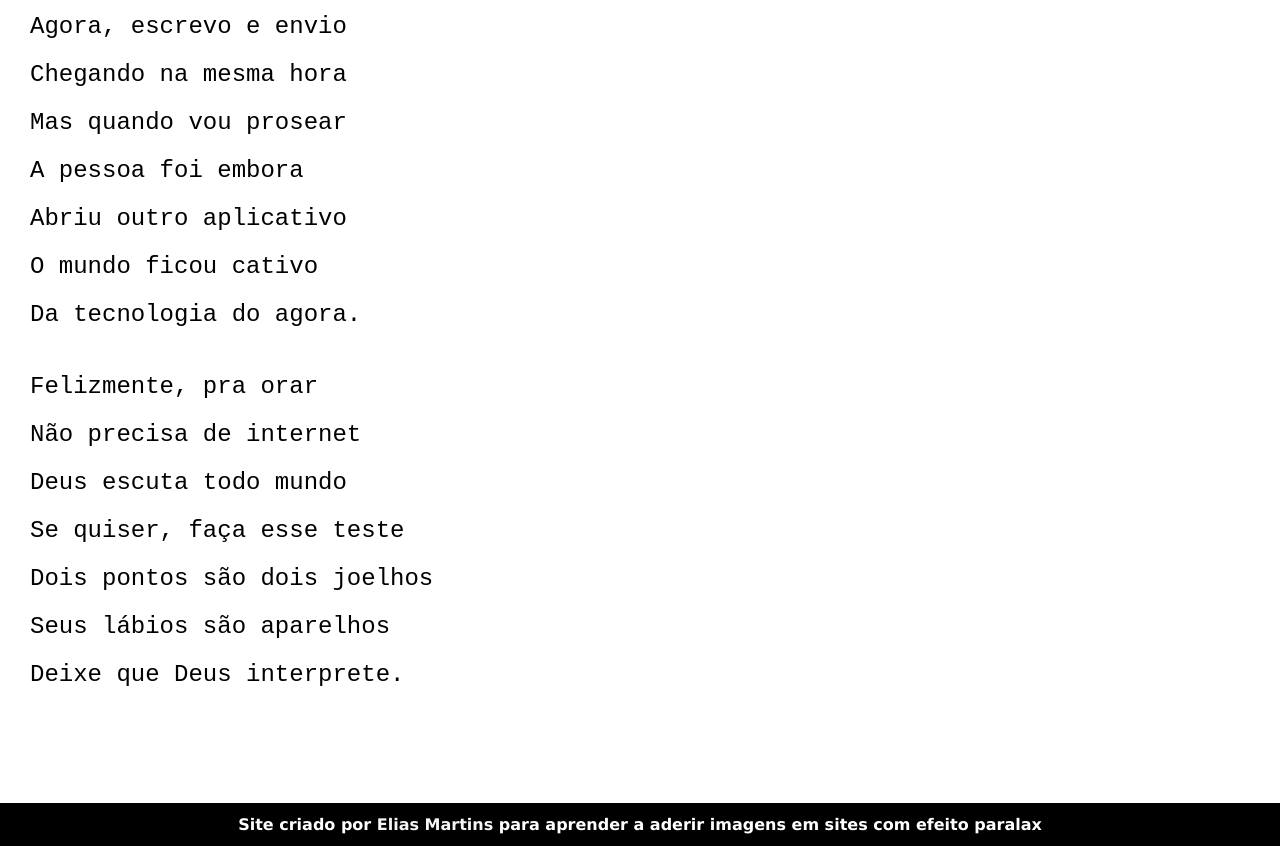
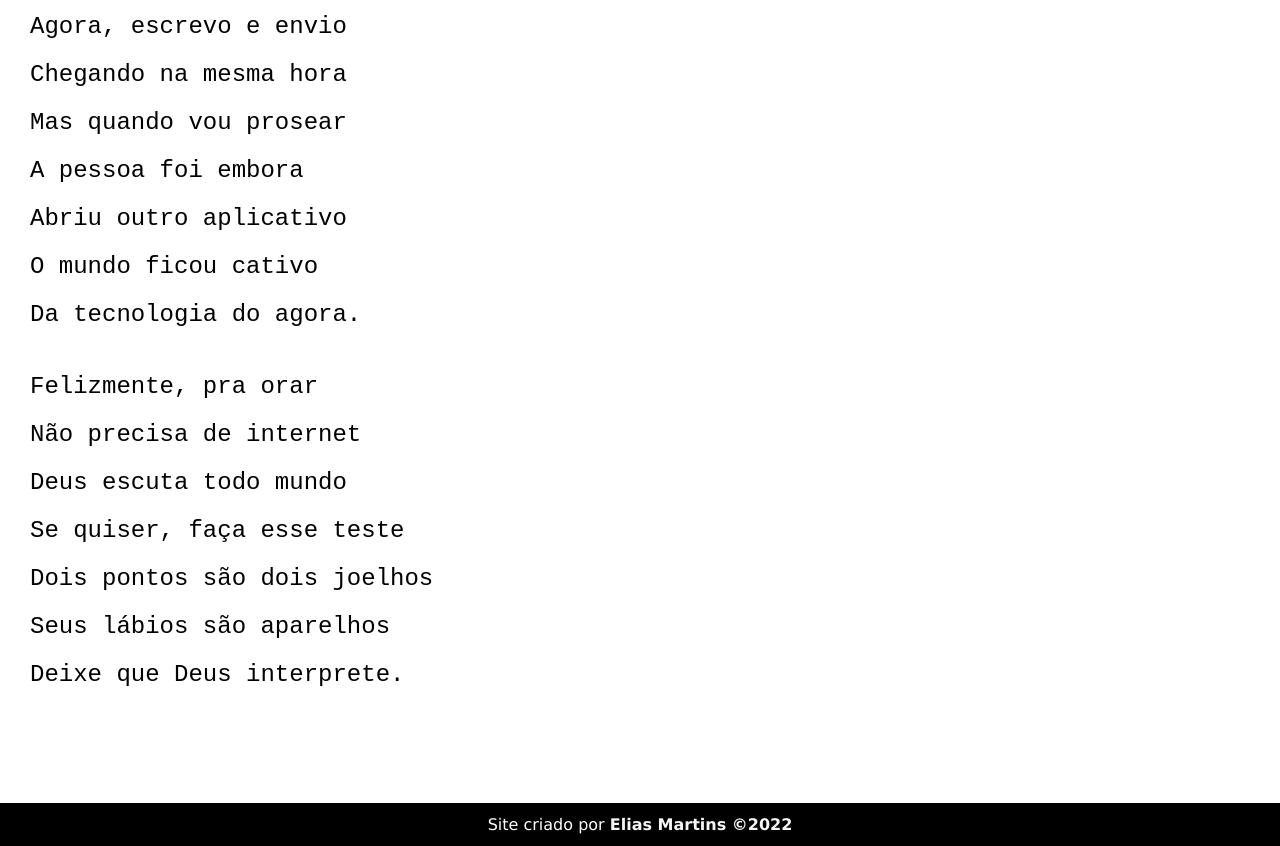
Before and after one commit to EliasFMartins/projeto-img-paralax, a plain HTML site: page index.html in a window 1280 px wide. Shown: the part 2851-3697 px from the top of the page. Drawn offline with Linux system fonts and the light colour scheme; a web font is replaced by a local one.

Commit message:
tentando acabar essa desgraça

```diff
--- a/index.html
+++ b/index.html
@@ -106,7 +106,7 @@
       </p>
     </section>
     <footer>
-      <p>Site criado por <a href="https://github.com/EliasFMartins" target="_blank">Elias Martins</a> para aprender a aderir imagens em sites com efeito paralax</p>
+      <p>Site criado por <a href="https://github.com/EliasFMartins" target="_blank">Elias Martins  ©2022</a> </p>
     </footer>
 </body>
 </html>
--- a/style.css
+++ b/style.css
@@ -60,6 +60,7 @@ a:hover{
 }
 section{
   /* todas as sections receberam essas configurações primeiro , mas caso tenha instrução da  section abaixo a ultima prevalecera */
+
   padding-top: 10vh;
   padding-bottom: 10vh;
   /* vai ganhar 10% da padding encima e enbaixo de cada paragrafo */
@@ -105,7 +106,7 @@ section#img02{
 footer{
   background-color: black;
   color: white;
-  font-weight: bolder;
+  font-weight: normal;
   text-align: center;
   padding: 12px;
   font-family: var(--font1);
```
